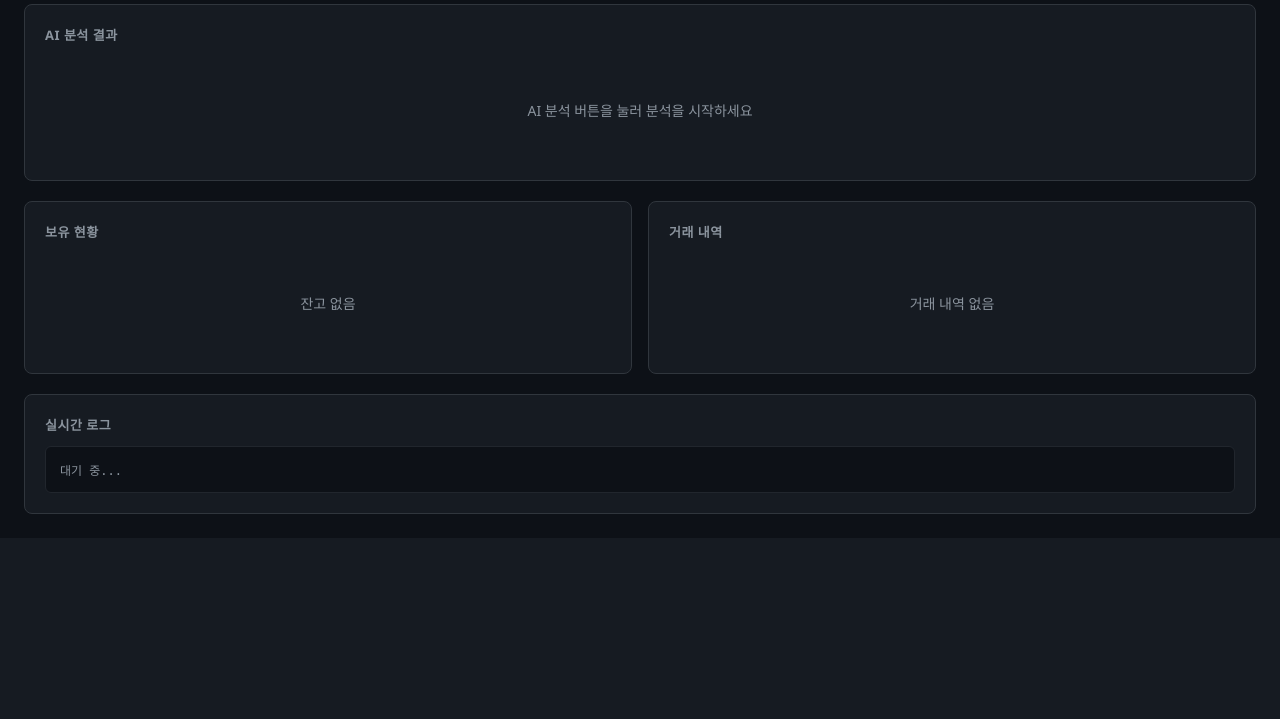
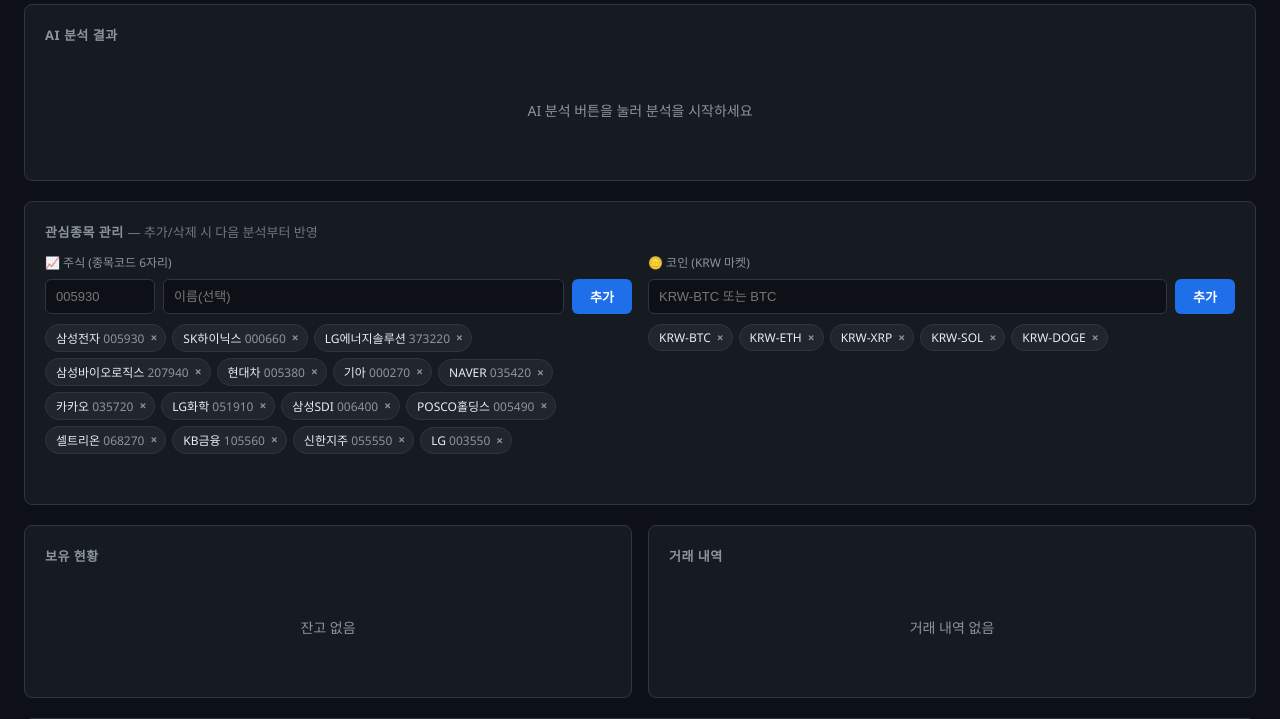
Before and after one commit to lee-jong-hoon-commit/auto-trading, a FastAPI app: page / in a window 1280 px wide. Shown: the part 337-1056 px from the top of the page. Before the commit the page ends 851 px from the top, so only its background shows below. Run offline with FastAPI, Linux system fonts and the light colour scheme; data that the repository does not hold is empty.

Commit message:
feat: 대시보드 관심종목(워치리스트) 관리 기능 추가
- trader/watchlist.py: 분석 대상 종목/코인을 data/watchlist.json에 영속화.
  최초 1회 CUSTOM_*(env) 또는 기본 목록으로 시드, 코드/마켓 형식 검증 및
  중복 차단, "BTC"→"KRW-BTC" 자동 보정
- web/app.py: 워치리스트 CRUD 엔드포인트(GET/POST/DELETE) 추가,
  /api/analyze가 워치리스트 종목/코인을 분석하도록 연결
- bot.py: 시총 순위 실패 시 폴백 및 코인 후보에 워치리스트 반영
- index.html: 종목/코인 추가·삭제 UI 카드 추가
- data/watchlist.json gitignore

Co-Authored-By: Claude Opus 4.8 <noreply@anthropic.com>
Claude-Session: https://claude.ai/code/session_01KycFAhJGmQvgbqyPPfaDJn

```diff
--- a/trader/bot.py
+++ b/trader/bot.py
@@ -5,7 +5,7 @@ from datetime import datetime
 from apscheduler.schedulers.asyncio import AsyncIOScheduler
 from apscheduler.schedulers.base import SchedulerAlreadyRunningError, SchedulerNotRunningError
 from config import config
-from trader import kis_client, upbit_client, analyzer, ai_engine, executor
+from trader import kis_client, upbit_client, analyzer, ai_engine, executor, watchlist
 
 logger = logging.getLogger(__name__)
 
@@ -59,8 +59,8 @@ async def run_cycle():
             try:
                 top_stocks = kis_client.get_top_stocks("KOSPI", 30) + kis_client.get_top_stocks("KOSDAQ", 20)
             except Exception as e:
-                logger.warning(f"시가총액 조회 실패, 기본 종목 사용: {e}")
-                top_stocks = kis_client.get_analysis_stocks()
+                logger.warning(f"시가총액 조회 실패, 관심종목 사용: {e}")
+                top_stocks = watchlist.get_stocks()
             screened = ai_engine.quick_screen(
                 [s for s in top_stocks if s["code"] not in held_codes], "stock"
             )
@@ -69,7 +69,8 @@ async def run_cycle():
 
         if config.is_upbit_ready:
             held_tickers = {h["ticker"] for h in crypto_portfolio.get("holdings", [])}
-            all_tickers = upbit_client.get_top_tickers(30)
+            # 사용자 관심 코인을 우선 포함하고 거래량 상위 코인으로 보강(중복 제거)
+            all_tickers = list(dict.fromkeys(watchlist.get_tickers() + upbit_client.get_top_tickers(30)))
             ticker_dicts = [{"ticker": t, "name": t} for t in all_tickers if t not in held_tickers]
             screened = ai_engine.quick_screen(ticker_dicts, "crypto")
             crypto_candidates = [{"ticker": h["ticker"]} for h in crypto_portfolio.get("holdings", [])] + screened
--- /dev/null
+++ b/trader/watchlist.py
@@ -0,0 +1,110 @@
+"""사용자 관심종목(워치리스트) 관리.
+
+분석 대상 종목/코인을 data/watchlist.json에 영속화한다.
+파일이 없으면 CUSTOM_STOCKS/CUSTOM_TICKERS(env) 또는 기본 목록으로 시드한다.
+대시보드에서 추가/삭제하면 다음 분석부터 즉시 반영된다.
+"""
+import json
+import re
+from pathlib import Path
+from threading import Lock
+
+from trader import kis_client, upbit_client
+
+_PATH = Path(__file__).parent.parent / "data" / "watchlist.json"
+_lock = Lock()
+
+_STOCK_RE = re.compile(r"^\d{6}$")
+_TICKER_RE = re.compile(r"^KRW-[A-Z0-9]+$")
+
+
+def _seed() -> dict:
+    """최초 1회 기본 워치리스트 생성 (CUSTOM_* env 우선)."""
+    return {
+        "stocks": [dict(s) for s in kis_client.get_analysis_stocks()],
+        "tickers": list(upbit_client.get_analysis_tickers()),
+    }
+
+
+def _read() -> dict:
+    if _PATH.exists():
+        try:
+            data = json.loads(_PATH.read_text(encoding="utf-8"))
+            return {"stocks": data.get("stocks", []), "tickers": data.get("tickers", [])}
+        except (json.JSONDecodeError, OSError):
+            pass
+    data = _seed()
+    _write(data)
+    return data
+
+
+def _write(data: dict):
+    _PATH.parent.mkdir(exist_ok=True)
+    _PATH.write_text(json.dumps(data, ensure_ascii=False, indent=2), encoding="utf-8")
+
+
+def load() -> dict:
+    with _lock:
+        return _read()
+
+
+def get_stocks() -> list[dict]:
+    return load()["stocks"]
+
+
+def get_tickers() -> list[str]:
+    return load()["tickers"]
+
+
+def _resolve_stock_name(code: str) -> str:
+    for s in kis_client.DEFAULT_STOCKS:
+        if s["code"] == code:
+            return s["name"]
+    return code
+
+
+def add_stock(code: str, name: str = "") -> list[dict]:
+    code = (code or "").strip()
+    if not _STOCK_RE.match(code):
+        raise ValueError("종목코드는 6자리 숫자여야 합니다 (예: 005930)")
+    name = (name or "").strip() or _resolve_stock_name(code)
+    with _lock:
+        data = _read()
+        if any(s["code"] == code for s in data["stocks"]):
+            raise ValueError("이미 등록된 종목입니다")
+        data["stocks"].append({"code": code, "name": name})
+        _write(data)
+        return data["stocks"]
+
+
+def remove_stock(code: str) -> list[dict]:
+    code = (code or "").strip()
+    with _lock:
+        data = _read()
+        data["stocks"] = [s for s in data["stocks"] if s["code"] != code]
+        _write(data)
+        return data["stocks"]
+
+
+def add_ticker(ticker: str) -> list[str]:
+    ticker = (ticker or "").strip().upper()
+    if ticker and not ticker.startswith("KRW-"):
+        ticker = f"KRW-{ticker}"  # "BTC" → "KRW-BTC" 보정
+    if not _TICKER_RE.match(ticker):
+        raise ValueError("코인은 KRW-마켓 형식이어야 합니다 (예: KRW-BTC)")
+    with _lock:
+        data = _read()
+        if ticker in data["tickers"]:
+            raise ValueError("이미 등록된 코인입니다")
+        data["tickers"].append(ticker)
+        _write(data)
+        return data["tickers"]
+
+
+def remove_ticker(ticker: str) -> list[str]:
+    ticker = (ticker or "").strip().upper()
+    with _lock:
+        data = _read()
+        data["tickers"] = [t for t in data["tickers"] if t != ticker]
+        _write(data)
+        return data["tickers"]
--- a/web/app.py
+++ b/web/app.py
@@ -104,7 +104,7 @@ async def run_once():
 @app.post("/api/analyze")
 async def analyze_only():
     """매매 실행 없이 AI 분석만 수행"""
-    from trader import kis_client, upbit_client, analyzer, ai_engine
+    from trader import kis_client, upbit_client, analyzer, ai_engine, watchlist
 
     state = bot.get_state()
     state["errors"] = []
@@ -113,9 +113,9 @@ async def analyze_only():
         stock_summaries = []
         crypto_summaries = []
 
-        # 주요 주식 분석 (OHLCV 조회는 kis_client.get_ohlcv로 통일)
+        # 주요 주식 분석 (OHLCV 조회는 kis_client.get_ohlcv로 통일, 대상은 관심종목)
         if config.is_kis_ready:
-            for s in kis_client.get_analysis_stocks():
+            for s in watchlist.get_stocks():
                 try:
                     df = kis_client.get_ohlcv(s["code"])
                     if df.empty:
@@ -125,9 +125,9 @@ async def analyze_only():
                 except Exception:
                     pass
 
-        # 주요 코인 분석
+        # 주요 코인 분석 (관심 코인)
         if config.is_upbit_ready:
-            for ticker in upbit_client.get_analysis_tickers():
+            for ticker in watchlist.get_tickers():
                 try:
                     df = upbit_client.get_ohlcv(ticker, count=60)
                     ind = analyzer.compute_indicators(df)
@@ -184,3 +184,40 @@ async def portfolio():
         except Exception as e:
             result["crypto"] = {"error": str(e)}
     return result
+
+
+# ---- 관심종목(워치리스트) 관리 ----
+@app.get("/api/watchlist")
+async def watchlist_get():
+    from trader import watchlist
+    return watchlist.load()
+
+
+@app.post("/api/watchlist/stock")
+async def watchlist_add_stock(payload: dict):
+    from trader import watchlist
+    try:
+        return {"ok": True, "stocks": watchlist.add_stock(payload.get("code", ""), payload.get("name", ""))}
+    except ValueError as e:
+        return JSONResponse(status_code=400, content={"ok": False, "error": str(e)})
+
+
+@app.delete("/api/watchlist/stock/{code}")
+async def watchlist_remove_stock(code: str):
+    from trader import watchlist
+    return {"ok": True, "stocks": watchlist.remove_stock(code)}
+
+
+@app.post("/api/watchlist/ticker")
+async def watchlist_add_ticker(payload: dict):
+    from trader import watchlist
+    try:
+        return {"ok": True, "tickers": watchlist.add_ticker(payload.get("ticker", ""))}
+    except ValueError as e:
+        return JSONResponse(status_code=400, content={"ok": False, "error": str(e)})
+
+
+@app.delete("/api/watchlist/ticker/{ticker}")
+async def watchlist_remove_ticker(ticker: str):
+    from trader import watchlist
+    return {"ok": True, "tickers": watchlist.remove_ticker(ticker)}
--- a/web/templates/index.html
+++ b/web/templates/index.html
@@ -139,6 +139,34 @@
         <div id="summaries-list"></div>
       </div>
     </div>
+  </div>
+
+  <!-- 관심종목(워치리스트) 관리 -->
+  <div class="card" style="margin-bottom:20px">
+    <h3>관심종목 관리 <span style="text-transform:none;letter-spacing:0;color:#6e7681;font-weight:400">— 추가/삭제 시 다음 분석부터 반영</span></h3>
+    <div class="grid-2" style="margin-bottom:0">
+      <div>
+        <div style="font-size:12px;color:#8b949e;margin-bottom:8px">📈 주식 (종목코드 6자리)</div>
+        <div style="display:flex;gap:8px;margin-bottom:10px">
+          <input id="wl-stock-code" placeholder="005930" maxlength="6"
+                 style="width:110px;padding:7px 10px;background:#0d1117;border:1px solid #30363d;border-radius:6px;color:#e6edf3;font-size:13px">
+          <input id="wl-stock-name" placeholder="이름(선택)"
+                 style="flex:1;padding:7px 10px;background:#0d1117;border:1px solid #30363d;border-radius:6px;color:#e6edf3;font-size:13px">
+          <button class="btn btn-blue" onclick="addStock()">추가</button>
+        </div>
+        <div id="wl-stocks"></div>
+      </div>
+      <div>
+        <div style="font-size:12px;color:#8b949e;margin-bottom:8px">🪙 코인 (KRW 마켓)</div>
+        <div style="display:flex;gap:8px;margin-bottom:10px">
+          <input id="wl-ticker" placeholder="KRW-BTC 또는 BTC"
+                 style="flex:1;padding:7px 10px;background:#0d1117;border:1px solid #30363d;border-radius:6px;color:#e6edf3;font-size:13px">
+          <button class="btn btn-blue" onclick="addTicker()">추가</button>
+        </div>
+        <div id="wl-tickers"></div>
+      </div>
+    </div>
+    <div id="wl-msg" style="font-size:12px;color:#f85149;margin-top:8px;min-height:16px"></div>
   </div>
 
   <div class="grid-2">
@@ -560,9 +588,87 @@ async function refreshAll() {
   try { await loadTrades(); } catch(e) {}
 }
 
+// ---- 관심종목(워치리스트) ----
+function wlMsg(text, ok=false) {
+  const el = document.getElementById('wl-msg');
+  el.textContent = text;
+  el.style.color = ok ? '#3fb950' : '#f85149';
+  if (text) setTimeout(() => { if (el.textContent === text) el.textContent = ''; }, 3000);
+}
+
+function wlChip(label, sub, onRemove) {
+  return `<span style="display:inline-flex;align-items:center;gap:6px;padding:4px 8px 4px 10px;margin:0 6px 6px 0;
+      background:#21262d;border:1px solid #30363d;border-radius:14px;font-size:12px">
+      <span>${label}${sub ? ` <span style="color:#8b949e">${sub}</span>` : ''}</span>
+      <span onclick="${onRemove}" title="삭제"
+        style="cursor:pointer;color:#8b949e;font-weight:700;line-height:1">×</span>
+    </span>`;
+}
+
+function renderWatchlist(data) {
+  const stocks = data.stocks || [];
+  const tickers = data.tickers || [];
+  document.getElementById('wl-stocks').innerHTML = stocks.length
+    ? stocks.map(s => wlChip(s.name || s.code, s.code !== (s.name||'') ? s.code : '',
+        `removeStock('${s.code}')`)).join('')
+    : '<span class="gray" style="font-size:12px">등록된 종목 없음</span>';
+  document.getElementById('wl-tickers').innerHTML = tickers.length
+    ? tickers.map(t => wlChip(t, '', `removeTicker('${t}')`)).join('')
+    : '<span class="gray" style="font-size:12px">등록된 코인 없음</span>';
+}
+
+async function loadWatchlist() {
+  try { renderWatchlist(await api('/api/watchlist')); } catch(e) {}
+}
+
+async function postJson(path, body) {
+  const res = await fetch(path, { method: 'POST', headers: {'Content-Type': 'application/json'}, body: JSON.stringify(body) });
+  return res.json();
+}
+
+async function addStock() {
+  const code = document.getElementById('wl-stock-code').value.trim();
+  const name = document.getElementById('wl-stock-name').value.trim();
+  if (!code) return;
+  const r = await postJson('/api/watchlist/stock', { code, name });
+  if (r.ok) {
+    renderWatchlist({ stocks: r.stocks, tickers: (await api('/api/watchlist')).tickers });
+    document.getElementById('wl-stock-code').value = '';
+    document.getElementById('wl-stock-name').value = '';
+    wlMsg('추가됨: ' + code, true);
+  } else wlMsg(r.error);
+}
+
+async function addTicker() {
+  const ticker = document.getElementById('wl-ticker').value.trim();
+  if (!ticker) return;
+  const r = await postJson('/api/watchlist/ticker', { ticker });
+  if (r.ok) {
+    renderWatchlist({ stocks: (await api('/api/watchlist')).stocks, tickers: r.tickers });
+    document.getElementById('wl-ticker').value = '';
+    wlMsg('추가됨: ' + ticker, true);
+  } else wlMsg(r.error);
+}
+
+async function delJson(path) {
+  const res = await fetch(path, { method: 'DELETE' });
+  return res.json();
+}
+async function removeStock(code) {
+  await delJson('/api/watchlist/stock/' + encodeURIComponent(code));
+  await loadWatchlist();
+  wlMsg('삭제됨: ' + code, true);
+}
+async function removeTicker(ticker) {
+  await delJson('/api/watchlist/ticker/' + encodeURIComponent(ticker));
+  await loadWatchlist();
+  wlMsg('삭제됨: ' + ticker, true);
+}
+
 // 초기 로드 후 SSE 연결
 (async () => {
   await refreshStatus();
+  await loadWatchlist();
   connectStream();
 })();
 </script>
```
Also changed, not shown: 1 other file.
